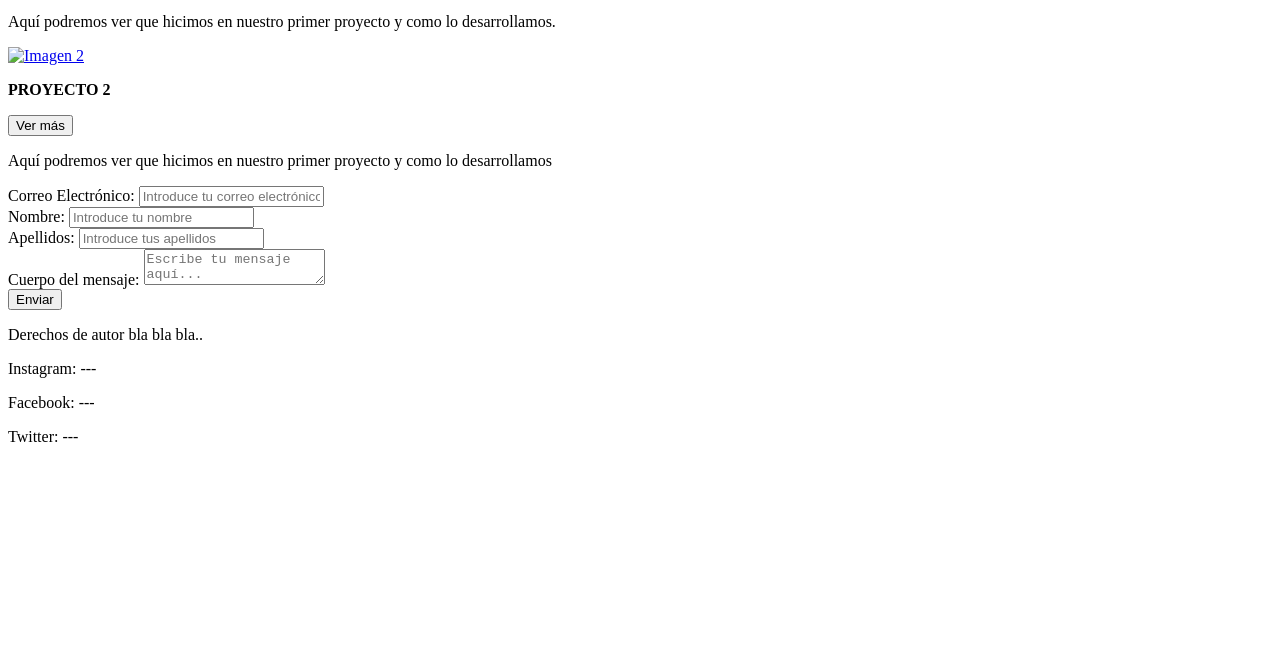
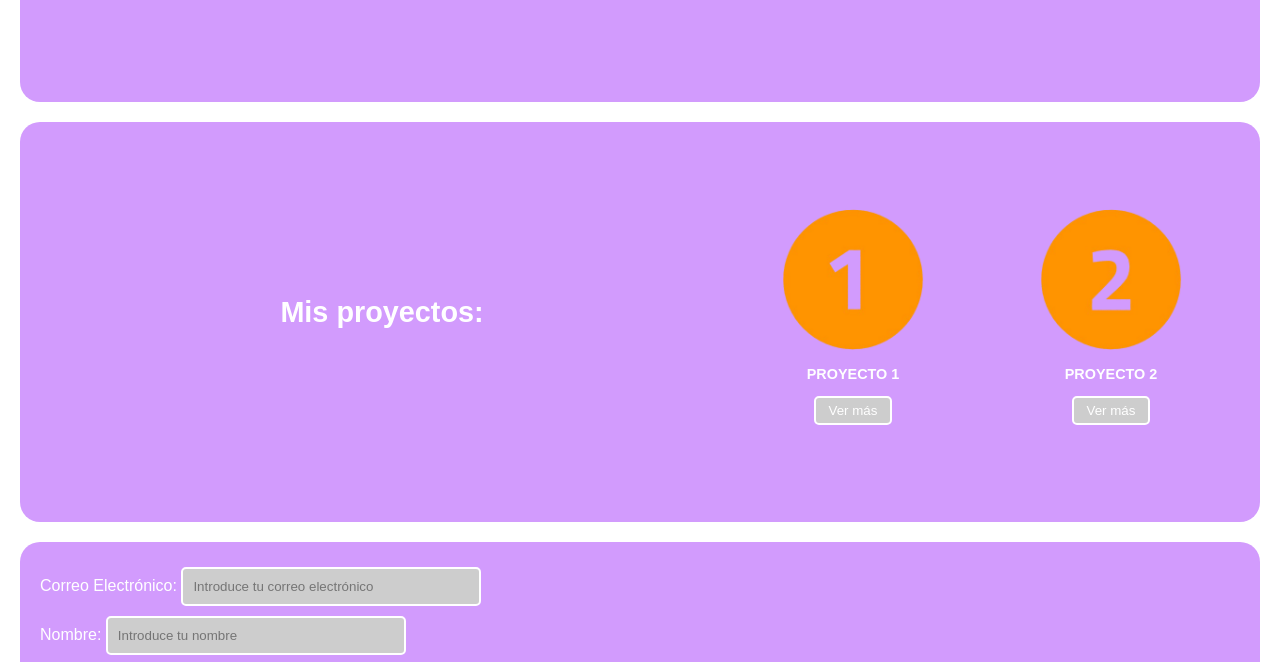
Before and after one commit to ManuelAmaya-ITB2425/Portafolios, a plain HTML site: page index.html in a window 1280 px wide. Shown: the part 440-1102 px from the top of the page. Before the commit the page ends 902 px from the top, so only its background shows below. Drawn offline with Linux system fonts and the light colour scheme.

Commit message:
Update index.html

```diff
--- a/index.html
+++ b/index.html
@@ -4,11 +4,11 @@
         <meta charset="UTF-8">
         <meta name="viewport" content="width=device-width, initial-scale+1.0">
         <title>TA04 Pagina web</title>
-        <link rel="stylesheet" href="../CSS/portafolios.css">
+        <link rel="stylesheet" href="./index.css">
     </head>
     <body>
         <header>
-            <img src="../Imagenes/Logo.png">
+            <img src="./Logo.png">
             <h1>Chachoooooooo</h1>
             <nav>
                 <ul>
@@ -51,7 +51,7 @@
                 <!-- Primer apartado -->
                 <div class="apartado">
                     <a href="./pagina1.html" target="_blank">
-                        <img src="../Imagenes/1Claro.png" alt="Imagen 1" data-dark-src="../Imagenes/Imagen1.png" data-src="../Imagenes/1Claro.png">
+                        <img src="./1Claro.png" alt="Imagen 1" data-dark-src="./Imagen1.png" data-src="./1Claro.png">
                     </a>
                     <p><b>PROYECTO 1</b></p>
                     <button class="ver-mas">Ver más</button>
@@ -62,7 +62,7 @@
                 <!-- Segundo apartado -->
                 <div class="apartado">
                     <a href="./pagina2.html" target="_blank">
-                        <img src="../Imagenes/2Claro.png" alt="Imagen 2" data-dark-src="../Imagenes/Imagen2.png" data-src="../Imagenes/2Claro.png">
+                        <img src="./2Claro.png" alt="Imagen 2" data-dark-src="./Imagen2.png" data-src="./2Claro.png">
                     </a>
                     <p><b>PROYECTO 2</b></p>
                     <button class="ver-mas">Ver más</button>
@@ -93,6 +93,6 @@
             <p>Facebook: ---</p>
             <p>Twitter: ---</p>
         </footer>
-        <script src="../JavaScript/portafolios.js"></script>
+        <script src="./index.js"></script>
     </body>
 </html>
```
